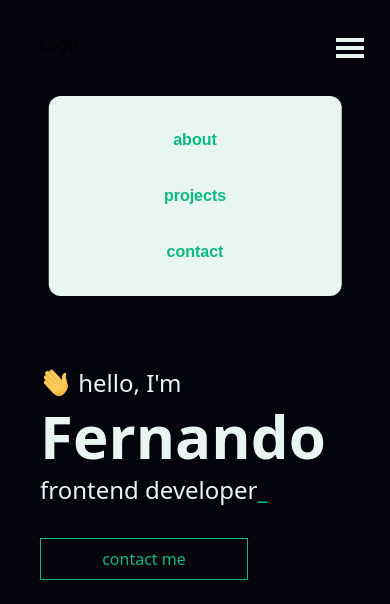
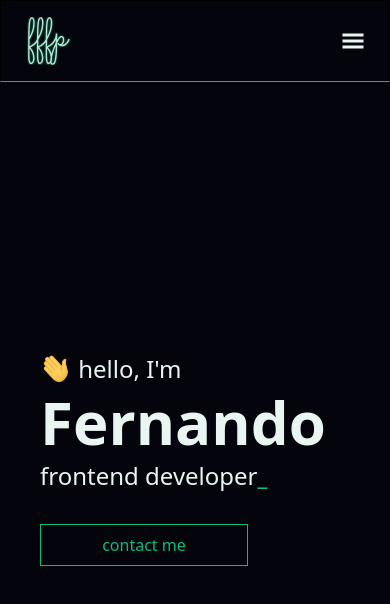
Before and after one commit to fernandoprestes/landing-page-fffp, a React (Vite) app: page / in a window 390 px wide. Shown: the top 604 px of the page. Built offline with nearby package versions, Linux system fonts and the light colour scheme.

Commit message:
feat: add logo in header

```diff
--- a/src/components/Header/index.tsx
+++ b/src/components/Header/index.tsx
@@ -1,15 +1,18 @@
-import React from 'react'
 import { GiHamburgerMenu } from 'react-icons/gi'
+import Logo from './../../images/logo.svg'
 
 export const Header = () => {
   function toggleNavMobile() {
     document.querySelector('.nav-mobile')!.classList.toggle('invisible')
+    document
+      .querySelector('.nav-mobile-menu')!
+      .classList.toggle('text-mint-cream')
   }
 
   return (
-    <header className="px-6 py-8">
-      <div className="flex justify-between container mx-auto max-w-7xl">
-        <h1 className="ml-4">Logo</h1>
+    <header className="px-4 py-4 border border-b-sea-green">
+      <div className="px-2 flex justify-between items-center container mx-auto max-w-7xl ">
+        <a href="#"><img src={Logo} alt="logo" /></a>
         <nav className="w-full hidden md:block">
           <ul className="flex justify-center space-x-8 font-poppins font-semibold ">
             <li className="text-mint-cream">
@@ -30,7 +33,7 @@ export const Header = () => {
           </ul>
         </nav>
 
-        <nav className="nav-mobile md:hidden bg-mint-cream  w-3/4 rounded-xl py-8 px-6 absolute left-1/2 top-24 -translate-x-2/4">
+        <nav className="nav-mobile md:hidden invisible bg-mint-cream w-full h-screen fixed right-0 top-0 flex justify-center place-items-center">
           <ul className="flex flex-col space-y-8 font-poppins font-semibold ">
             <li className="text-sea-green mx-auto">
               <a href="#" className="hover:text-space-cadet">
@@ -51,9 +54,9 @@ export const Header = () => {
         </nav>
 
         <GiHamburgerMenu
-          size={32}
+          size={24}
           onClick={toggleNavMobile}
-          className="text-mint-cream md:hidden cursor-pointer"
+          className="nav-mobile-menu text-mint-cream md:hidden cursor-pointer z-10"
         />
       </div>
     </header>
```
Also changed, not shown: src/images/logo.svg (added).
